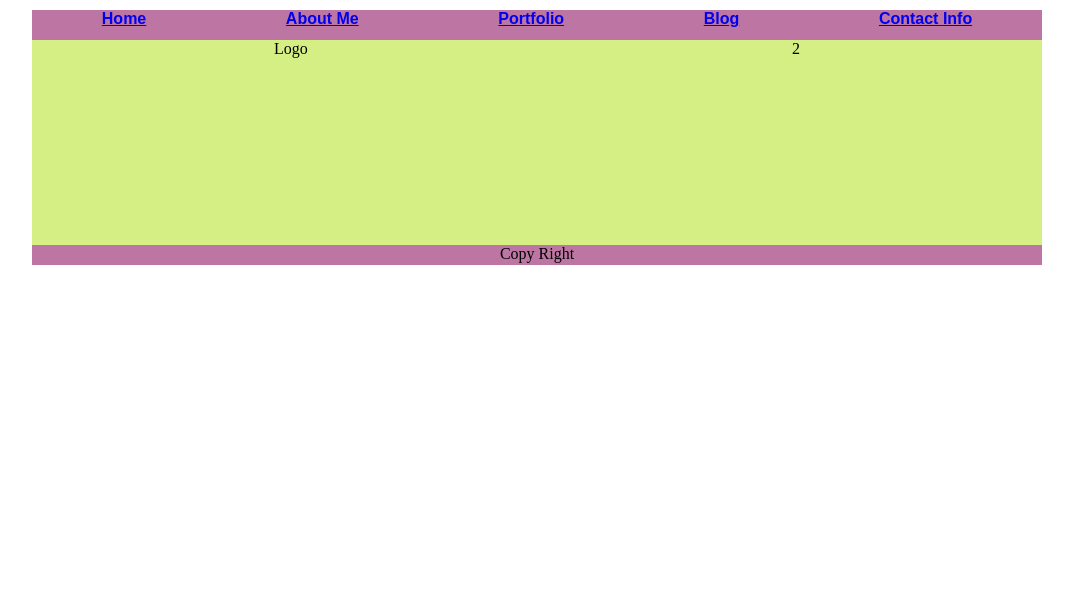
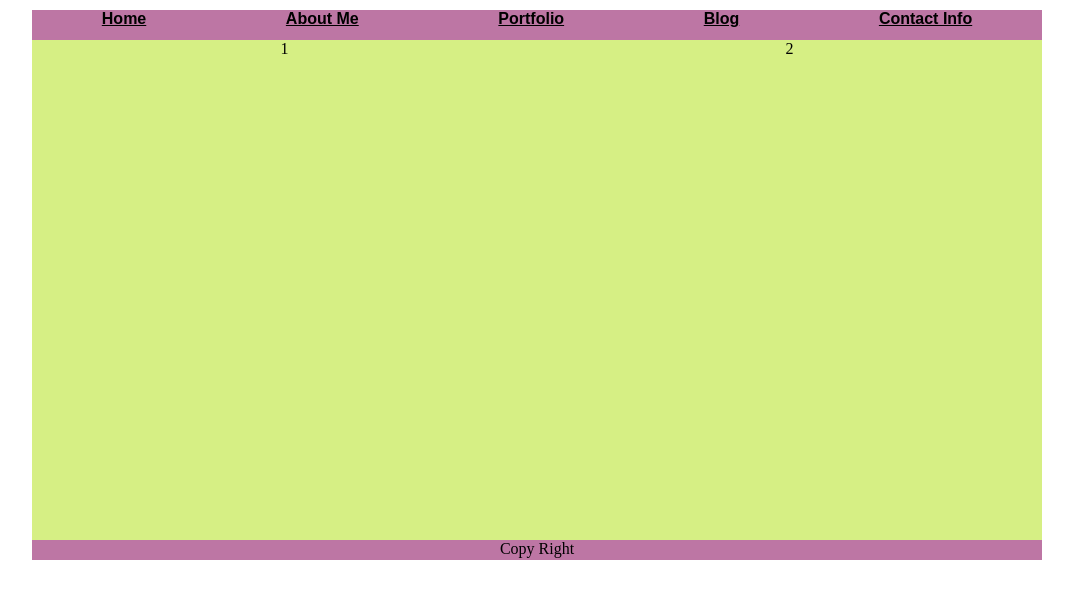
Before and after one commit to abbygarcia1517/websitefinal, a plain HTML site: page index.html in a window 1280 px wide. Shown: the part 61-660 px from the top of the page, without its empty margins (103-1176 px from the left). Drawn offline with Linux system fonts and the light colour scheme.

Commit message:
rough draft

```diff
--- a/index.html
+++ b/index.html
@@ -11,17 +11,17 @@
 	<header><h1>Abby Luna Creations</h1></header>
 
 	<div class="flex-container">
-	<div class="nav"><a href="index.html">Home</a></div>
-	<div class="nav"><a href="page 1.html">About Me</a></div>
-	<div class="nav"><a href="page 2.html">Portfolio</a></div>
-	<div class="nav"><a href="page 3.html">Blog</a></div>
-	<div class="nav"><a href="page4.html">Contact Info</a></div>
+	<div class="nav"><a href="index.html" style="color: black">Home</a></div>
+	<div class="nav"><a href="page 1.html" style="color:black">About Me</a></div>
+	<div class="nav"><a href="page 2.html" style="color:black">Portfolio</a></div>
+	<div class="nav"><a href="page 3.html" style="color:black">Blog</a></div>
+	<div class="nav"><a href="page4.html" style="color: black">Contact Info</a></div>
 
 	</div>
 
 
 	<div class="flex-container2">
-	<div class="section">Logo</div>
+	<div class="section">1</div>
 	<div class="section">2</div>
 
 
--- a/main.css
+++ b/main.css
@@ -48,7 +48,7 @@ font-weight: 900;
 	display: flex;
 	flex-direction: row;
 	align-items: stretch;
-	height: 205px;
+	height: 500px;
 
 }
 
```
Also changed, not shown: page 1.html (+5 -5 lines), page 2.html (+6 -5 lines), page 3.html (+5 -5 lines), Images/logo.png (added).
